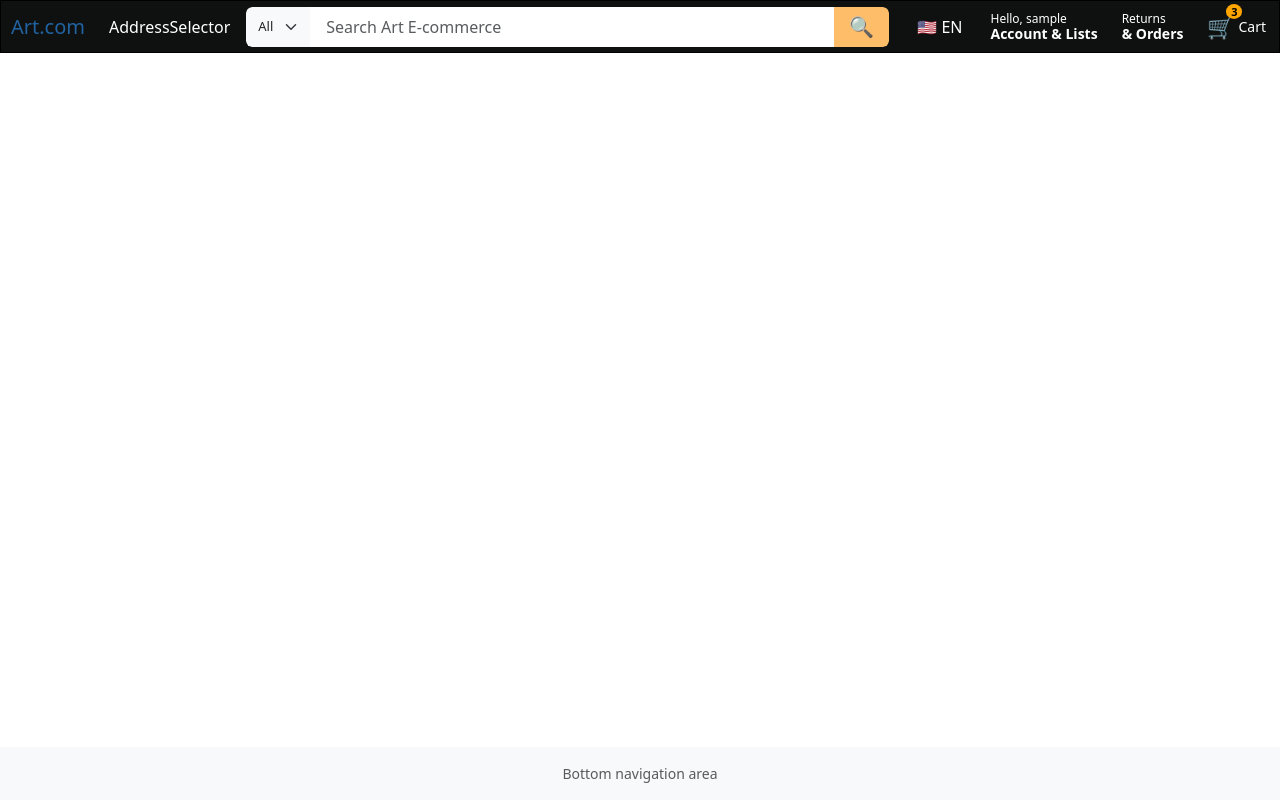
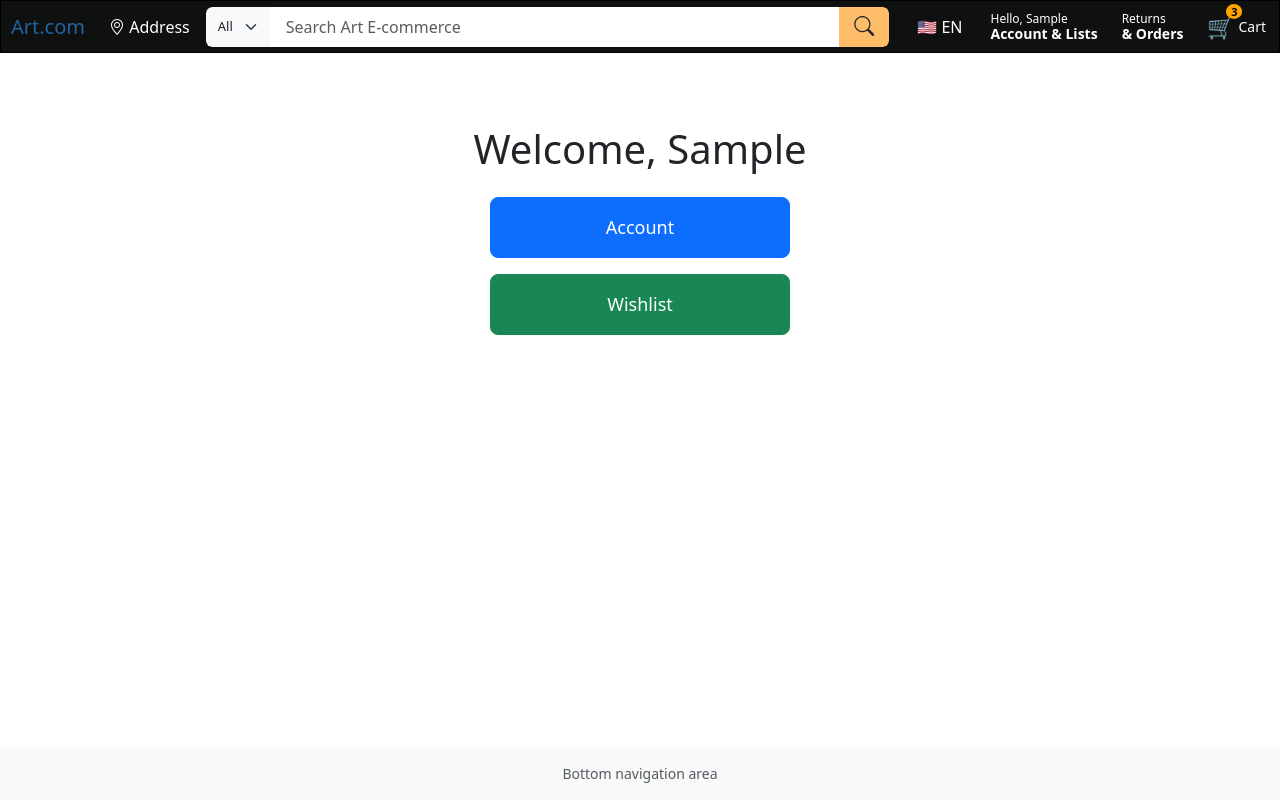
Before and after one commit to VCU-257/iteration-2-build-with-style-group-6, a React (Vite) app in the folder frontend/: page /account-home in a window 1280 px wide. Built offline with nearby package versions, Linux system fonts and the light colour scheme; sample sign-in values are in the browser's storage.

Commit message:
Update NavBar and incorporate user authentication to elements
^

```diff
--- a/frontend/package.json
+++ b/frontend/package.json
@@ -10,6 +10,7 @@
   },
   "dependencies": {
     "bootstrap": "^5.3.3",
+    "bootstrap-icons": "^1.13.1",
     "react": "^18.3.1",
     "react-dom": "^18.3.1",
     "react-router-dom": "^6.28.0"
--- a/frontend/src/App.jsx
+++ b/frontend/src/App.jsx
@@ -3,10 +3,12 @@ import Home from './pages/Home.jsx'
 import Login from './pages/Login.jsx'
 import Listing from './pages/Listing.jsx'
 import Checkout from './pages/Checkout.jsx'
+import Account from './pages/Account.jsx'
+import AccountHome from './pages/AccountHome.jsx'
+import Wishlist from './pages/Wishlist.jsx'
 import OrderConfirmation from './pages/OrderConfirmation.jsx'
 import TopNavBar from './components/NavBar/TopNavBar.jsx'
 import BottomNavBar from './components/BottomNavBar/BottomNavBar.jsx'
-
 import Signup from './pages/Signup.jsx'
 
 export default function App() {
@@ -22,6 +24,9 @@ export default function App() {
             <Route path="/checkout" element={<Checkout />} />
             <Route path="/order-confirmation" element={<OrderConfirmation />} />
             <Route path="/signup" element={<Signup />} />
+            <Route path="/account-home" element={<AccountHome />} />
+            <Route path="/account" element={<Account />} />
+            <Route path="/wishlist" element={<Wishlist />} />
           </Routes>
         </main>
         <BottomNavBar />
--- a/frontend/src/components/NavBar/AccountMenu.jsx
+++ b/frontend/src/components/NavBar/AccountMenu.jsx
@@ -12,7 +12,7 @@ export default function AccountMenu() {
 
   const handleClick = () => {
     if (isLoggedIn) {
-      navigate('/account');
+      navigate('/account-home');
     } else {
       navigate('/login');
     }
@@ -28,7 +28,9 @@ export default function AccountMenu() {
       <span
         style={{ fontSize: '12px', color: 'white', lineHeight: '14px' }}
       >
-        {isLoggedIn ? `Hello, ${userName}` : 'Sign in'}
+        {isLoggedIn
+          ? `Hello, ${userName.charAt(0).toUpperCase() + userName.slice(1)}`
+          : 'Sign in'}
       </span>
 
       {/* Bottom bold text */}
--- a/frontend/src/components/NavBar/AddressSelector.jsx
+++ b/frontend/src/components/NavBar/AddressSelector.jsx
@@ -3,5 +3,5 @@ export default function AddressSelector() {
         // See amazons "deliver to x" feature in their navbar
         // Should have a different popup depending on if the user is signed in or not
             // see amazon for more examples of this
-  return <div>AddressSelector</div>;
+  return <div><i class="bi bi-geo-alt"></i> Address </div>;
 }
--- a/frontend/src/components/NavBar/SearchBar.jsx
+++ b/frontend/src/components/NavBar/SearchBar.jsx
@@ -27,7 +27,9 @@ export default function SearchBar() {
           type="button"
           style={{ backgroundColor: '#febd69', padding: '0 15px' }}
         >
-          <span style={{ fontSize: '20px', fontWeight: 'bold' }}>🔍</span>
+          <span style={{ fontSize: '20px', fontWeight: 'bold' }}>
+            <i class="bi bi-search"></i>
+          </span>
         </button>
 
       </div>
--- a/frontend/src/components/NavBar/TopNavbar.jsx
+++ b/frontend/src/components/NavBar/TopNavbar.jsx
@@ -7,6 +7,7 @@ import AccountMenu from './AccountMenu.jsx';
 import ReturnsOrders from './ReturnsOrders.jsx';
 import Cart from './Cart.jsx';
 import './TopNavBar.css';
+import "bootstrap-icons/font/bootstrap-icons.css";
 
 export default function TopNavBar() {
   return (
--- /dev/null
+++ b/frontend/src/pages/Account.jsx
@@ -0,0 +1,74 @@
+import React from 'react'
+import { Link } from 'react-router-dom'
+import 'bootstrap/dist/css/bootstrap.min.css'
+import { useNavigate } from 'react-router-dom';
+import { useEffect, useState } from 'react';
+
+export default function Account() {
+  const navigate = useNavigate();
+
+  const [user, setUser] = useState(null);
+  const [wishlist, setWishlist] = useState([]);
+
+  useEffect(() => {
+    const storedUser = JSON.parse(localStorage.getItem("user"));
+    if (!storedUser?.token) {
+      navigate('/login');
+    } else {
+      setUser(storedUser);
+    }
+
+    // load wishlist from localStorage
+    const storedWishlist = JSON.parse(localStorage.getItem("wishlist")) || [];
+    setWishlist(storedWishlist);
+  }, [navigate]);
+
+  // Decode JWT
+  const parseJwt = (token) => {
+    try {
+      return JSON.parse(atob(token.split('.')[1]));
+    } catch {
+      return null;
+    }
+  };
+
+  const decoded = user?.token ? parseJwt(user.token) : null;
+
+  const handleLogout = () => {
+    localStorage.removeItem("user");
+    navigate('/login');
+  };
+
+  const removeFromWishlist = (index) => {
+    const updated = wishlist.filter((_, i) => i !== index);
+    setWishlist(updated);
+    localStorage.setItem("wishlist", JSON.stringify(updated));
+  };
+
+  return (
+    <div className="d-flex flex-column align-items-center mt-5 gap-4">
+
+      {/* Account Info */}
+      <div className="card p-4 shadow" style={{ maxWidth: '400px', width: '100%' }}>
+        <h2 className="mb-3">Account Info</h2>
+
+        <p><strong>Username:</strong> {user?.username}</p>
+        <p><strong>Email:</strong> {user?.email}</p>
+
+        {decoded && (
+          <>
+            <p><strong>User ID:</strong> {decoded.id}</p>
+            <p>
+              <strong>Token Expires:</strong>{" "}
+              {new Date(decoded.exp * 1000).toLocaleString()}
+            </p>
+          </>
+        )}
+
+        <button className="btn btn-danger mt-3" onClick={handleLogout}>
+          Sign Out
+        </button>
+      </div>
+    </div>
+  );
+}
--- /dev/null
+++ b/frontend/src/pages/AccountHome.jsx
@@ -0,0 +1,41 @@
+import { useNavigate } from 'react-router-dom';
+
+export default function AccountHome() {
+  const navigate = useNavigate();
+
+  const user = JSON.parse(localStorage.getItem("user"));
+
+  if (!user?.token) {
+    navigate('/login');
+    return null;
+  }
+
+  return (
+  <div className="d-flex flex-column align-items-center pt-5">
+
+    <h1 className="mb-4">
+        Welcome, {user.username.charAt(0).toUpperCase() + user.username.slice(1)}
+    </h1>
+
+    <div className="d-flex flex-column gap-3" style={{ width: '300px' }}>
+
+      <button
+        className="btn btn-primary py-3 w-100"
+        style={{ borderRadius: '8px', fontSize: '18px' }}
+        onClick={() => navigate('/account')}
+      >
+        Account
+      </button>
+
+      <button
+        className="btn btn-success py-3 w-100"
+        style={{ borderRadius: '8px', fontSize: '18px' }}
+        onClick={() => navigate('/wishlist')}
+      >
+        Wishlist
+      </button>
+
+    </div>
+  </div>
+);
+}
--- /dev/null
+++ b/frontend/src/pages/Wishlist.jsx
@@ -0,0 +1,25 @@
+import React, { useState } from "react";
+
+export default function Wishlist() {
+  const [wishlist, setWishlist] = useState(
+    JSON.parse(localStorage.getItem("wishlist")) || []
+  );
+
+  return (
+    <div className="container mt-5">
+      <h2>My Wishlist</h2>
+
+      {wishlist.length === 0 ? (
+        <p>No items yet.</p>
+      ) : (
+        <ul className="list-group">
+          {wishlist.map((item, index) => (
+            <li key={index} className="list-group-item">
+              {item}
+            </li>
+          ))}
+        </ul>
+      )}
+    </div>
+  );
+}
```
Also changed, not shown: 1 other file (tests, documents, lock files or other folders).
